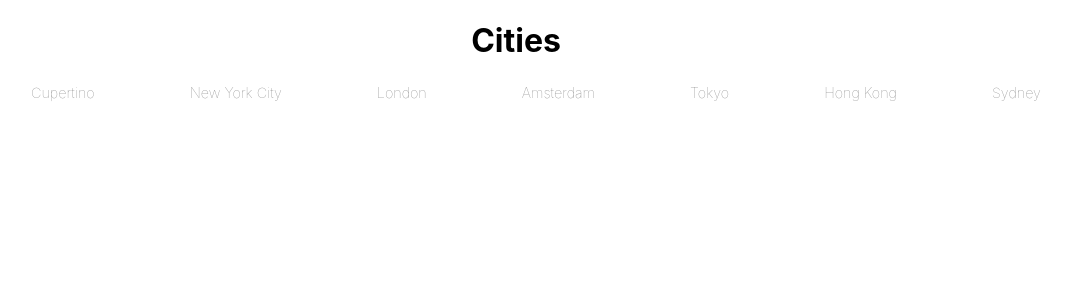
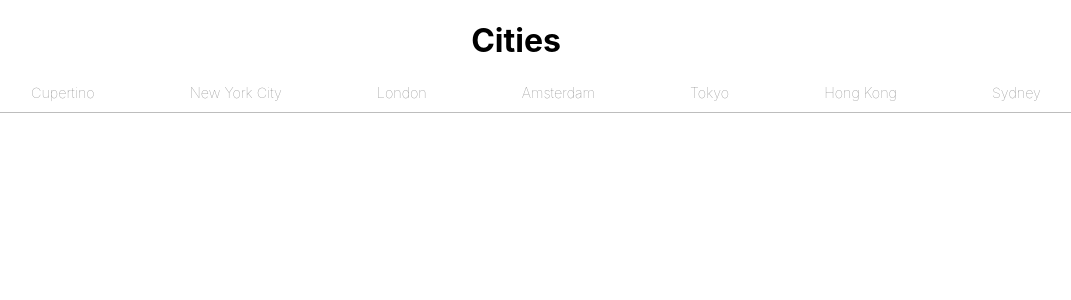
Before and after one commit to tj3407/navbar, a React (Create React App) app: page / in a window 1280 px wide. Shown: the top 300 px of the page, without its empty margins (124-1195 px from the left). Built offline with nearby package versions, Linux system fonts and the light colour scheme.

Commit message:
Added second border to act as main layer

```diff
--- a/src/components/navbar/Navbar.js
+++ b/src/components/navbar/Navbar.js
@@ -18,9 +18,7 @@
 
     if (!parentNode.classList.contains("active")) {
       for (let i = 0; i < nodes.length; i++) {
-        console.log(nodes[i].parentNode)
         if (nodes[i].classList.contains("active")) {
-          console.log('removing')
           nodes[i].classList.remove("active");
         }
       }
@@ -28,7 +26,7 @@
       parentNode.classList.add("active");
 
       const width = e.target.getBoundingClientRect().width;
-      const height = e.target.getBoundingClientRect().height;
+      const height = e.target.getBoundingClientRect().height + .5;
       const left = e.target.getBoundingClientRect().left;
       const top = e.target.getBoundingClientRect().top;
       const color = "black";
@@ -59,6 +57,7 @@
         </ul>
       </nav>
       <span className="bottom-border" />
+      <div className="bottom-border-second" />
     </div>
   );
 }
--- a/src/components/navbar/stylesheet/navbar.css
+++ b/src/components/navbar/stylesheet/navbar.css
@@ -4,19 +4,25 @@
 
 .bottom-border {
   height: 1px;
-  /* background: rgb(221, 220, 220); */
   border-bottom: 1px solid gray;
   position: absolute;
-  z-index: -1;
-  /* top: 10px; */
-  transform: translateY(-60px);
-  transition: 0.5s ease;
-  -webkit-transition: 0.5s ease;
+  z-index: 1;
+  bottom: 0px;
+  transform: none;
+  transition: 0.5s ease-in-out;
+  -webkit-transition: 0.5s ease-in-out;
 }
 
-.nav-items a,
-.bottom-target {
-  transition: all .35s ease-in-out;
+.bottom-border-second {
+  height: 1px;
+  width: 100%;
+  border-bottom: 1px solid rgb(189, 189, 189);
+  position: relative;
+  z-index: -1;
+  top: 53px;
+  transform: translateY(-60px);
+  transition: 0.5s linear;
+  -webkit-transition: 0.5s linear;
 }
 
 .nav-items ul {
@@ -24,27 +30,6 @@
   justify-content: space-evenly;
   flex-direction: row;
   list-style-type: none;
-}
-
-.navbar-link:after {
-  content: "";
-  position: absolute;
-  width: 0;
-  height: 1px;
-  display: block;
-  margin-top: 5px;
-  right: 0;
-  top: 22px;
-  background: black;
-  z-index: 1;
-  transition: width 0.2s linear;
-  -webkit-transition: width 0.2s linear;
-}
-
-.navbar-link:focus:after {
-  width: 100%;
-  left: 0;
-  background: black;
 }
 
 .navbar a {
```
